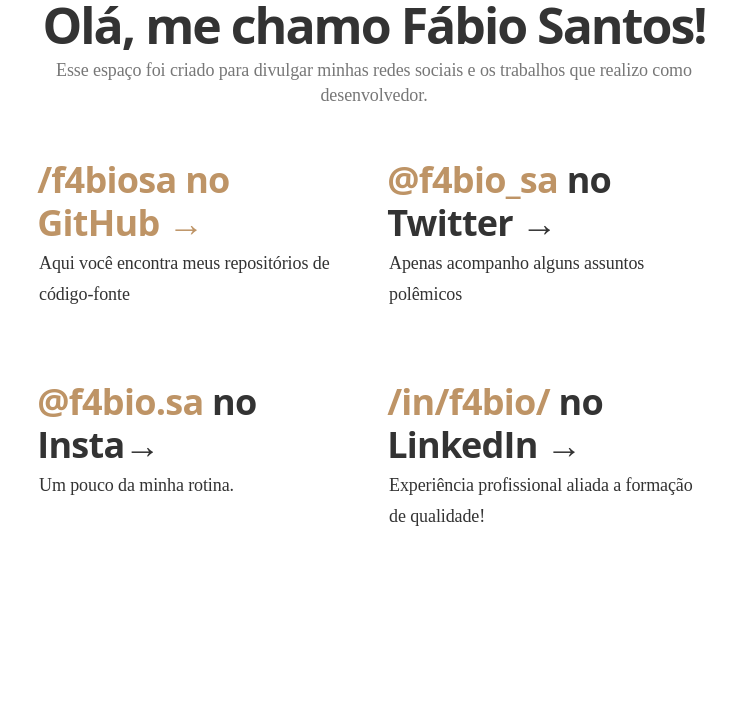
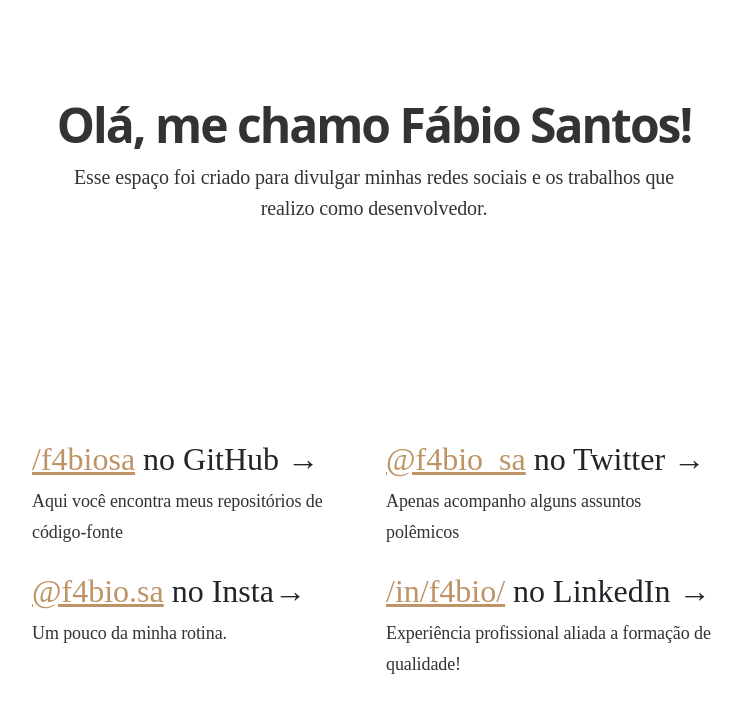
Before and after one commit to f4biosa/f4biosa, a Next.js app: page / in a window 1280 px wide. Shown: the top 708 px of the page, without its empty margins (266-1008 px from the left). Built offline with nearby package versions, Linux system fonts and the light colour scheme.

Commit message:
Ajustes para o bootstrap 5.2

```diff
--- a/package.json
+++ b/package.json
@@ -9,6 +9,7 @@
     "lint": "next lint"
   },
   "dependencies": {
+    "bootstrap": "5.2.2",
     "next": "11.1.2",
     "react": "17.0.2",
     "react-dom": "17.0.2"
--- a/pages/_app.js
+++ b/pages/_app.js
@@ -1,9 +1,16 @@
-import '../styles/bootstrap.css';
+import Head from 'next/head'
+import 'bootstrap/dist/css/bootstrap.min.css';
 import '../styles/custom.css';
-import '../styles/globals.css'
 
 function MyApp({ Component, pageProps }) {
-  return <Component {...pageProps} />
+  return (
+      <main>
+        <Head>
+          <meta name="viewport" content="width=device-width, initial-scale=1" />
+        </Head>
+        <Component {...pageProps} />
+      </main>
+  );
 }
 
 export default MyApp
--- a/pages/index.js
+++ b/pages/index.js
@@ -1,69 +1,32 @@
-import Head from 'next/head'
-//import styles from '../styles/Home.module.css'
-
 export default function Home() {
 return (
 <div>
-    <Head>
-        <title>f4bio.dev</title>
-        <meta name="description" content="Developer Home Page" />
-    </Head>
-    <main>
-        <div className="container">
-            <div className="row">
-
-                <div className="col-xs-12 text-align-center">
-                    <h1 className='hero-title'>
-                        Olá, me chamo Fábio Santos!
-                    </h1>
-
-                    <p className='hero-description'>
-                        Esse espaço foi criado para divulgar minhas redes sociais e os trabalhos que realizo como desenvolvedor.
-                    </p>
+    <div className="px-4 py-5 my-5 text-center">
+            <h1 className="display-5 fw-bold"> Olá, me chamo Fábio Santos!</h1>
+            <div className="col-lg-6 mx-auto">
+                <p className="lead mb-4">Esse espaço foi criado para divulgar minhas redes sociais e os trabalhos que realizo como desenvolvedor.</p>
+            </div>
+    </div>
+    <div className="container px-2 py-5" id='feature-1'>
+        <div className="row g-4 py-5 row-cols-1 row-cols-lg-2">
+                <div className="feature col">
+                    <h6 className="fs-2"><a href="https://github.com/f4biosa" >/f4biosa</a> no GitHub &rarr;</h6>
+                    <p className="card-text">Aqui você encontra meus repositórios de código-fonte</p>
                 </div>
+            <div className="feature col">
+                <h6 className="fs-2"><a href="https://twitter.com/f4bio_sa" >@f4bio_sa</a> no Twitter &rarr;</h6>
+                <p className="card-text">Apenas acompanho alguns assuntos polêmicos</p>
             </div>
-
-        <div className="row">
-            <div className="col-lg-6 col-xs-12">
-                <div className="card">
-                    <div className="card-body">
-                        <h2 className="card-title"><a href="https://github.com/f4biosa" >/f4biosa no GitHub &rarr;</a></h2>
-                        <p className="card-text">Aqui você encontra meus repositórios de código-fonte</p>
-                    </div>
-                </div>
+            <div className="feature col">
+                <h6 className="fs-2"><a href="https://www.instagram.com/f4bio.sa/" >@f4bio.sa</a> no Insta&rarr;</h6>
+                <p className="card-text">Um pouco da minha rotina.</p>
             </div>
-            <div className="col-lg-6 col-xs-12">
-                <div className="card">
-
-                    <div className="card-body">
-                        <h2 className="card-title"><a href="https://twitter.com/f4bio_sa" >@f4bio_sa</a> no Twitter &rarr;</h2>
-                        <p className="card-text">Apenas acompanho alguns assuntos polêmicos</p>
-                    </div>
-                </div>
-            </div>
-
-
-            <div className="col-lg-6 col-xs-12">
-                <div className="card">
-
-                    <div className="card-body">
-                        <h2 className="card-title"><a href="https://www.instagram.com/f4bio.sa/" >@f4bio.sa</a> no Insta&rarr;</h2>
-                        <p className="card-text">Um pouco da minha rotina.</p>
-                    </div>
-                </div>
-            </div>
-            <div className="col-lg-6 col-xs-12">
-                <div className="card">
-                    <div className="card-body">
-                        <h2 className="card-title"> <a href="https://www.linkedin.com/in/f4bio/">/in/f4bio/</a> no LinkedIn &rarr;</h2>
-                        <p className="card-text">Experiência profissional aliada a formação de qualidade!</p>
-                    </div>
-                </div>
-
+            <div className="feature col">
+                <h6 className="fs-2"><a href="https://www.linkedin.com/in/f4bio/">/in/f4bio/</a> no LinkedIn &rarr;</h6>
+                <p className="card-text">Experiência profissional aliada a formação de qualidade!</p>
             </div>
         </div>
     </div>
-    </main>
 </div>
 )
 }
```
Also changed, not shown: 1 other file (tests, documents, lock files or other folders). Lines whose indentation alone changed are shown as unchanged.
